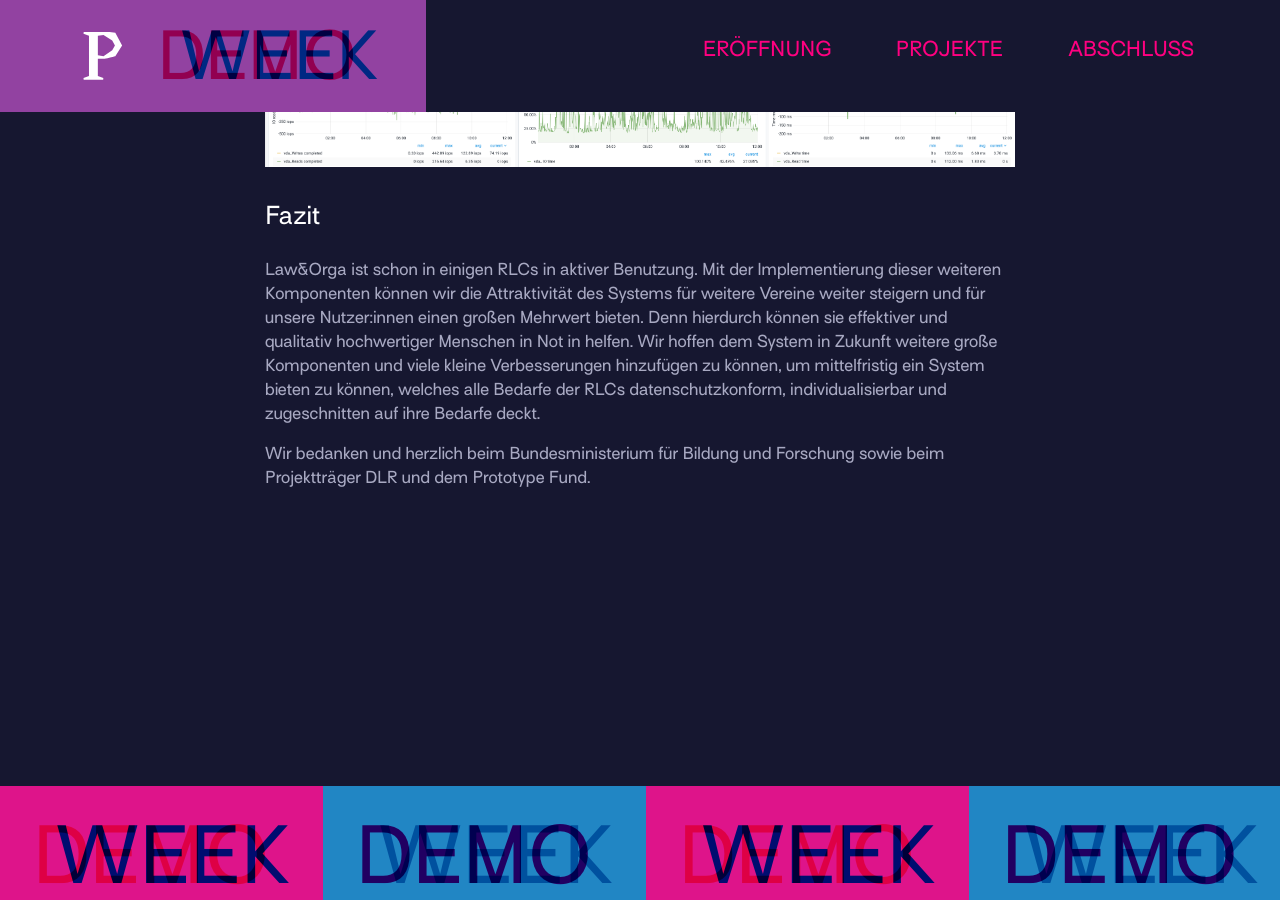
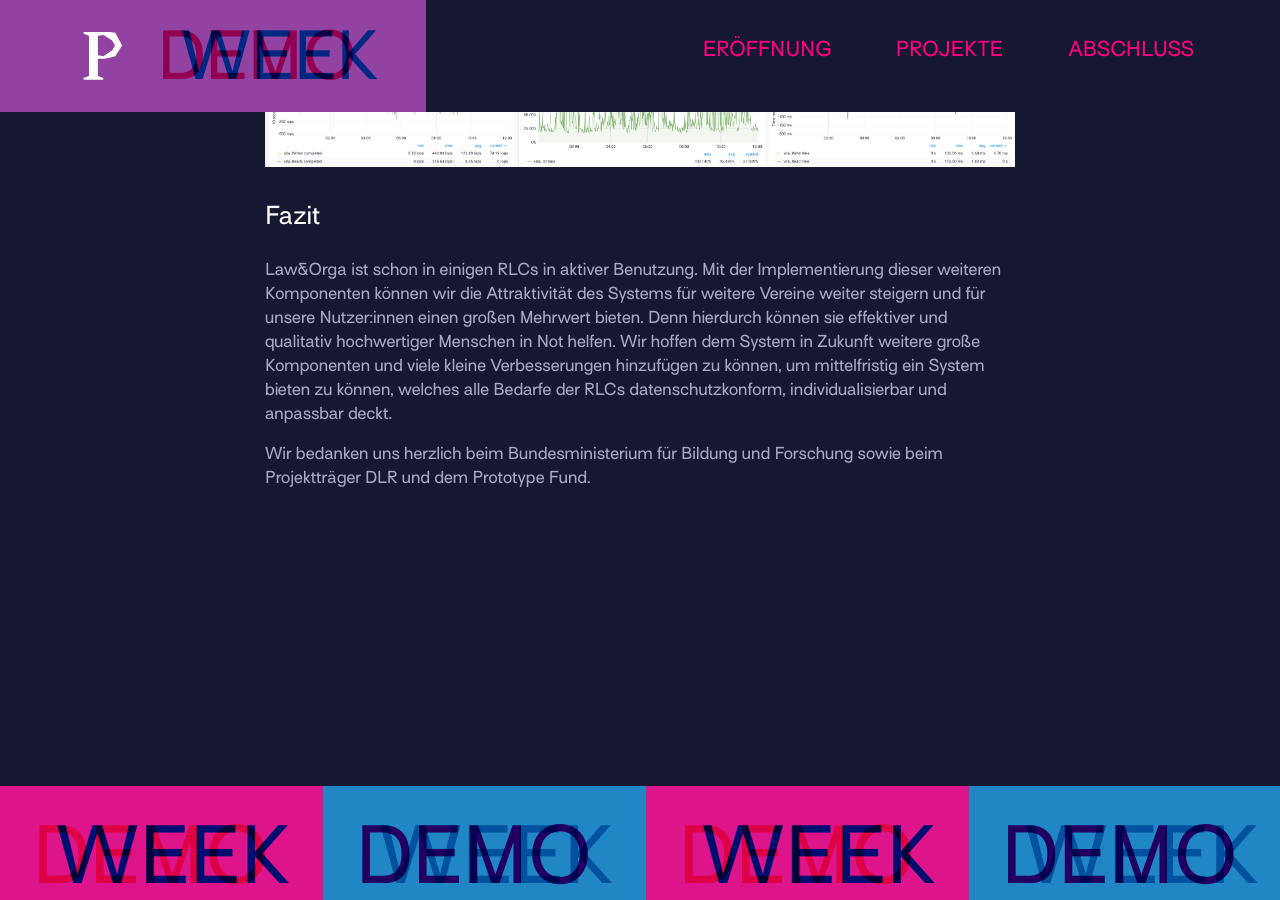
Before and after one commit to prototypefund/demo-week-runde8, a Jekyll site: the page built from _projects/15-law-orga.md, in a window 1280 px wide and 900 px high, scrolled down 3730 px. Built offline with Jekyll 4.4.1, drawn with Linux system fonts in a browser that asks for light colours.

Commit message:
small typos fixed, small change in text

```diff
--- a/_projects/15-law-orga.md
+++ b/_projects/15-law-orga.md
@@ -58,7 +58,7 @@ Direkt zu Anfang konnten wir außerdem eine Cloud-Umgebung mit [Prometheus](http
 
 ### Fazit
 
-Law&Orga ist schon in einigen RLCs in aktiver Benutzung. Mit der Implementierung dieser weiteren Komponenten können wir die Attraktivität des Systems für weitere Vereine weiter steigern und für unsere Nutzer:innen einen großen Mehrwert bieten. Denn hierdurch können sie effektiver und qualitativ hochwertiger Menschen in Not in helfen.
-Wir hoffen dem System in Zukunft weitere große Komponenten und viele kleine Verbesserungen hinzufügen zu können, um mittelfristig ein System bieten zu können, welches alle Bedarfe der RLCs datenschutzkonform, individualisierbar und zugeschnitten auf ihre Bedarfe deckt.
+Law&Orga ist schon in einigen RLCs in aktiver Benutzung. Mit der Implementierung dieser weiteren Komponenten können wir die Attraktivität des Systems für weitere Vereine weiter steigern und für unsere Nutzer:innen einen großen Mehrwert bieten. Denn hierdurch können sie effektiver und qualitativ hochwertiger Menschen in Not helfen.
+Wir hoffen dem System in Zukunft weitere große Komponenten und viele kleine Verbesserungen hinzufügen zu können, um mittelfristig ein System bieten zu können, welches alle Bedarfe der RLCs datenschutzkonform, individualisierbar und anpassbar deckt.
 
-Wir bedanken und herzlich beim Bundesministerium für Bildung und Forschung sowie beim Projektträger DLR und dem Prototype Fund.
+Wir bedanken uns herzlich beim Bundesministerium für Bildung und Forschung sowie beim Projektträger DLR und dem Prototype Fund.
```
